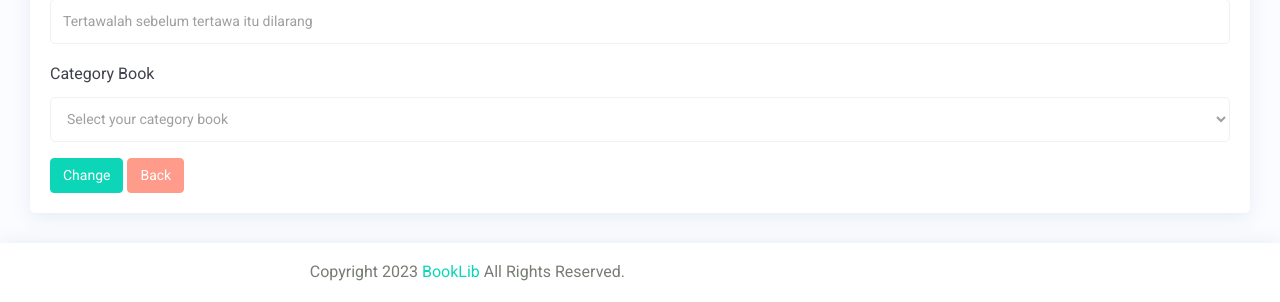
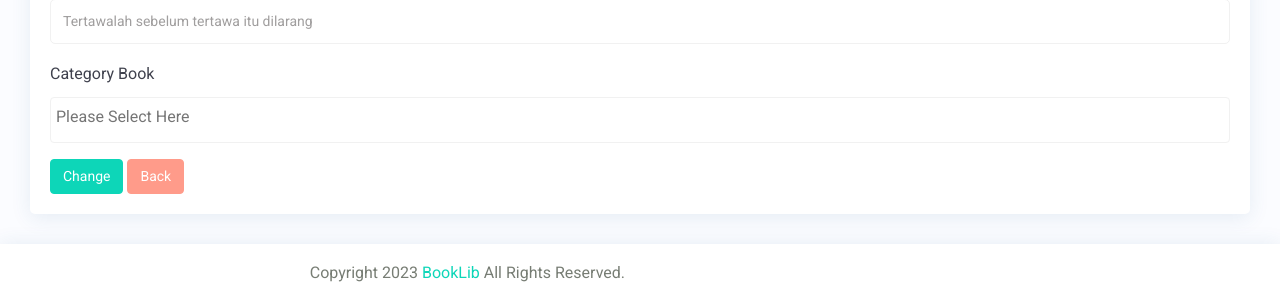
Before and after one commit to zaaii/BookLib, a PHP site: page /admin-add-book.php?id_buku=2 in a window 1280 px wide. Shown: the part 821-1123 px from the top of the page. Run offline with PHP 8.4, Linux system fonts and the light colour scheme; a user stored in the database is signed in; data comes from the database, SQL or seed files in the repository; some libraries are stand-ins or nearby versions.

Commit message:
[FIX] Update Category Book

```diff
--- a/admin-add-book.php
+++ b/admin-add-book.php
@@ -147,7 +147,7 @@ checkRole($_SESSION);
                         </div>
                         <div class="form-group">
                            <label>Category Book</label>
-                           <select class="form-control" name="category_ids" id="category_ids" required>
+                           <select class="form-control" name="category_ids[]" id="" required multiple="multiple">
                            <option selected="" disabled="">Select your category book</option>
                               <?php
                               $categories = $koneksi->query("SELECT * FROM categories");
@@ -221,8 +221,8 @@ checkRole($_SESSION);
                   </div>
                   <div class="form-group">
                            <label>Category Book</label>
-                           <select class="form-control" name="category_ids" id="category_ids" required>
-                           <option selected="" disabled="">Select your category book</option>
+                           <select class="custom-select custom-select-sm select2" name="category_ids[]" id="category_ids" required multiple="multiple">
+                           <option value=""></option>
                               <?php
                               $categories = $koneksi->query("SELECT * FROM categories");
                               while ($row = $categories->fetch_assoc()) :
@@ -306,3 +306,10 @@ checkRole($_SESSION);
 <!-- Mirrored from templates.iqonic.design/booksto/html/admin-add-book.html by HTTrack Website Copier/3.x [XR&CO'2014], Sun, 30 Apr 2023 04:59:25 GMT -->
 
 </html>
+
+<script>
+	$('.select2').select2({
+		placeholder:"Please Select Here",
+		width:'100%'
+	})
+</script>
--- a/model.php
+++ b/model.php
@@ -64,7 +64,8 @@ function updateDataBuku($data)
     $penerbit = htmlspecialchars($data["penerbit"]);
     $tahun_terbit = htmlspecialchars($data["tahun_terbit"]);
     $deskripsi_buku = htmlspecialchars($data["deskripsi_buku"]);
-    $category_ids = htmlspecialchars($data["category_ids"]);
+    $category_ids = is_array($data["category_ids"]) ? implode(',', $data["category_ids"]) : '';
+
 
     // Cek apakah ada file gambar_buku yang diunggah
     if (isset($_FILES["gambar_buku"]["tmp_name"]) && !empty($_FILES["gambar_buku"]["tmp_name"])) {
@@ -104,6 +105,7 @@ function updateDataBuku($data)
 
     return mysqli_affected_rows($koneksi);
 }
+
 
 function deleteDataBuku($id_buku)
 {
```
